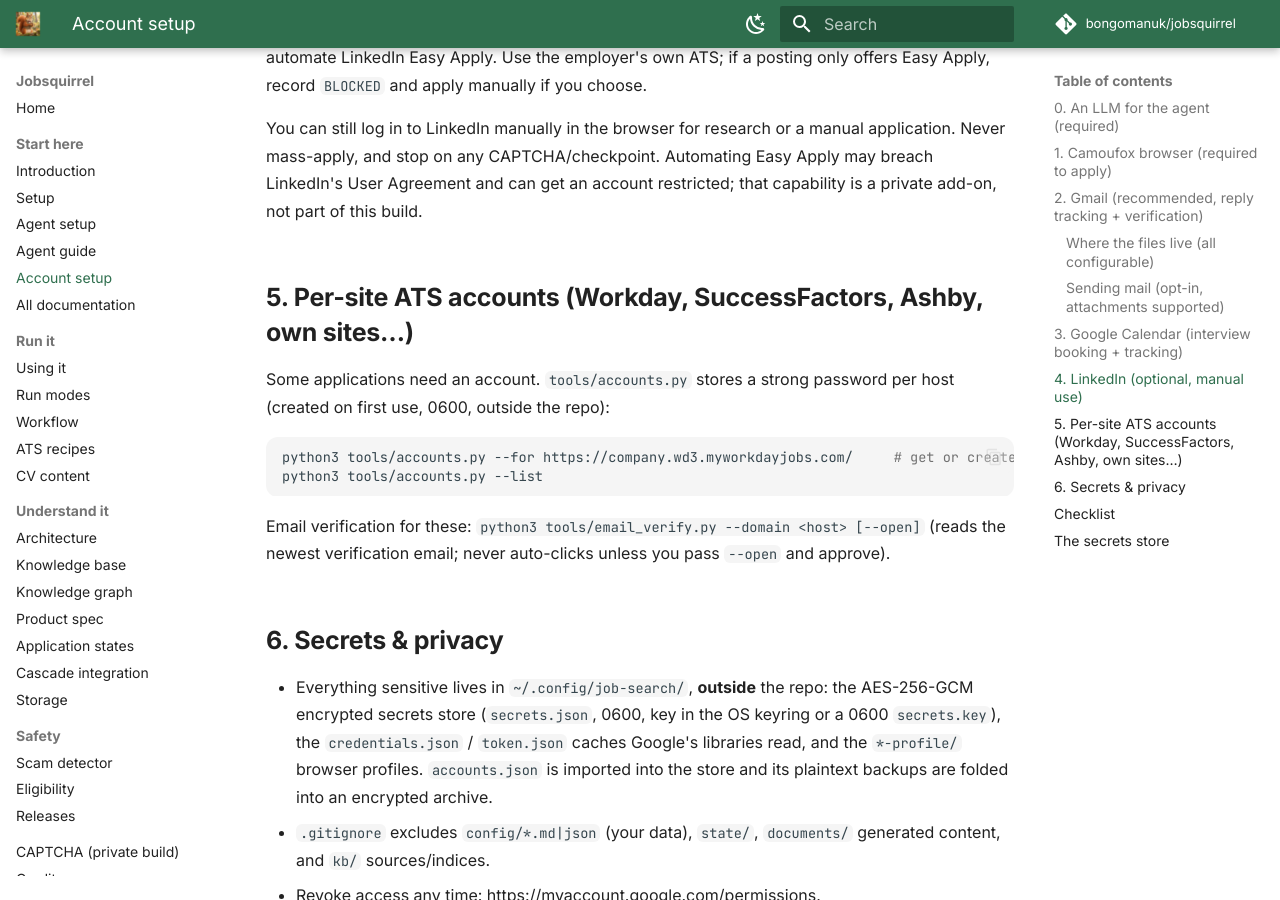
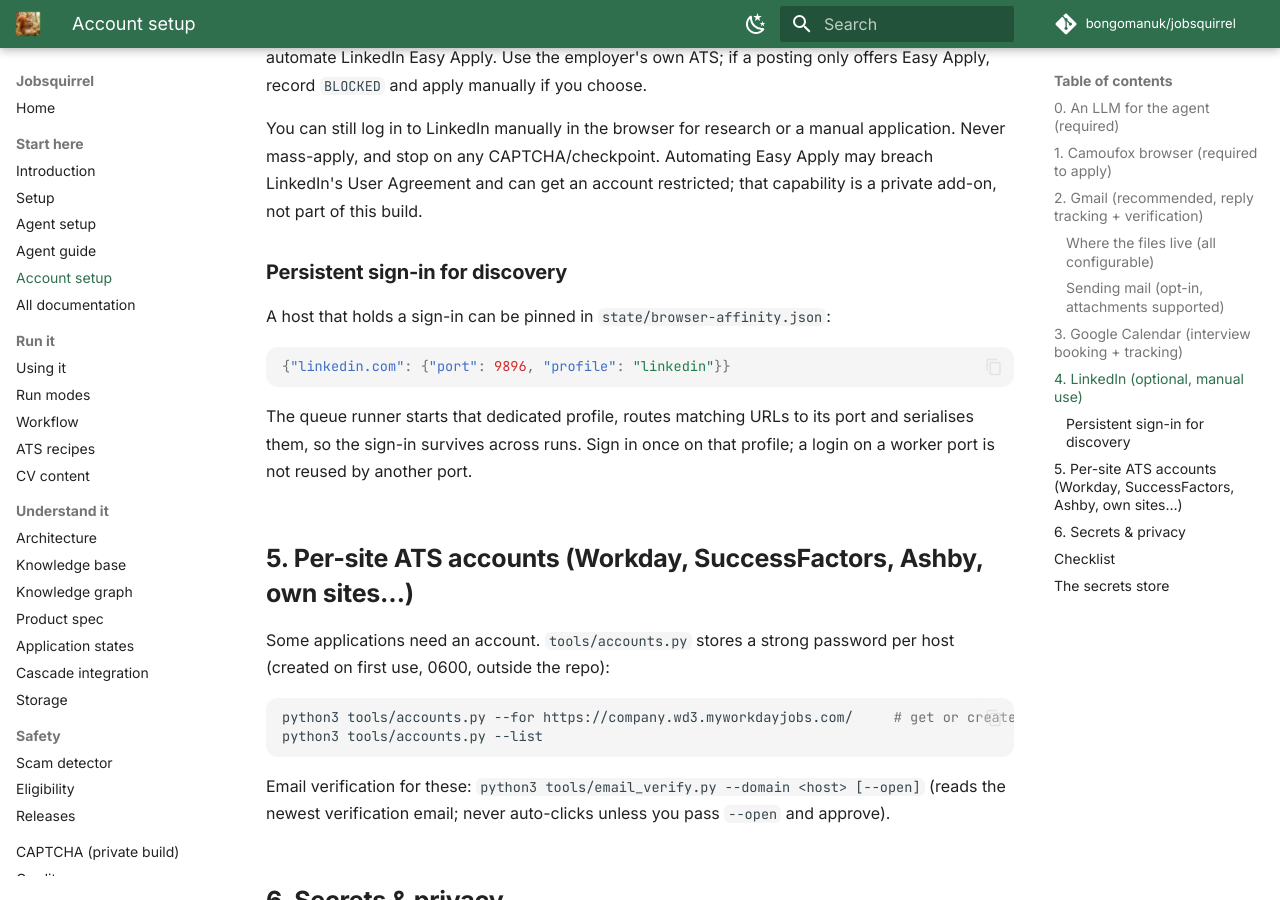
Before and after one commit to bongomanuk/jobsquirrel, an MkDocs documentation site: the page built from docs/ACCOUNT-SETUP.md, in a window 1280 px wide and 900 px high, scrolled down 4158 px. Built offline with MkDocs 1.6.1 and Material for MkDocs 9.7.7, drawn with Linux system fonts in a browser that asks for light colours; comment, search, counter and statistics services are not loaded.

Commit message:
Release v1.4.2 "Sett For Life"
Host affinity: a site with a persistent sign-in gets one dedicated profile and
port, tasks for that host are routed there and serialised, and a login survives
across runs. LinkedIn is the first mapping.

````diff
--- a/docs/ACCOUNT-SETUP.md
+++ b/docs/ACCOUNT-SETUP.md
@@ -180,6 +180,19 @@
 Easy Apply may breach LinkedIn's User Agreement and can get an account restricted;
 that capability is a private add-on, not part of this build.
 
+### Persistent sign-in for discovery
+
+A host that holds a sign-in can be pinned in `state/browser-affinity.json`:
+
+```json
+{"linkedin.com": {"port": 9896, "profile": "linkedin"}}
+```
+
+The queue runner starts that dedicated profile, routes matching URLs to
+its port and serialises them, so the sign-in survives across runs. Sign in
+once on that profile; a login on a worker port is not reused by another
+port.
+
 ## 5. Per-site ATS accounts (Workday, SuccessFactors, Ashby, own sites…)
 
 Some applications need an account. `tools/accounts.py` stores a strong password
````
Also changed, not shown: 2 other files.
